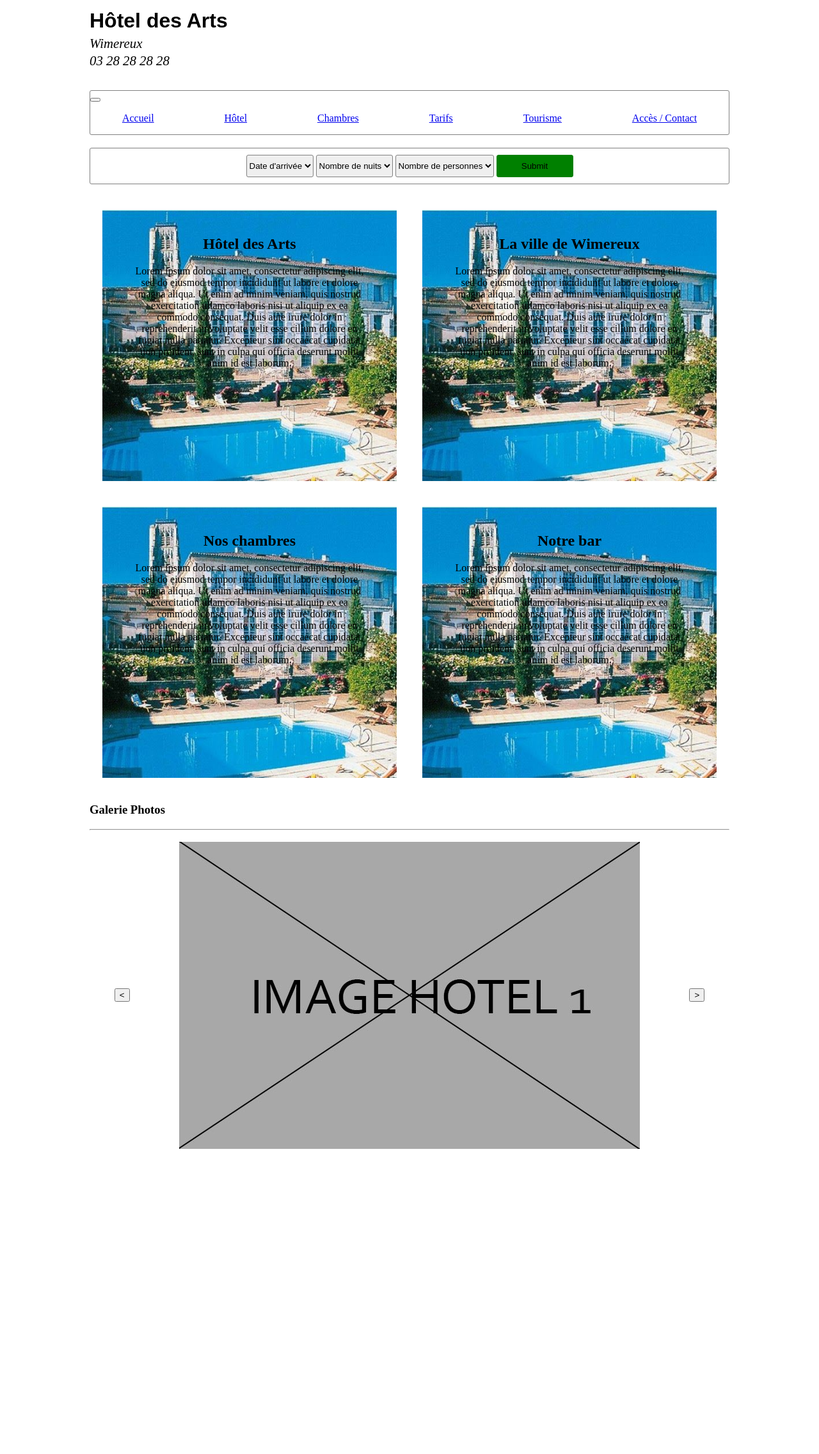
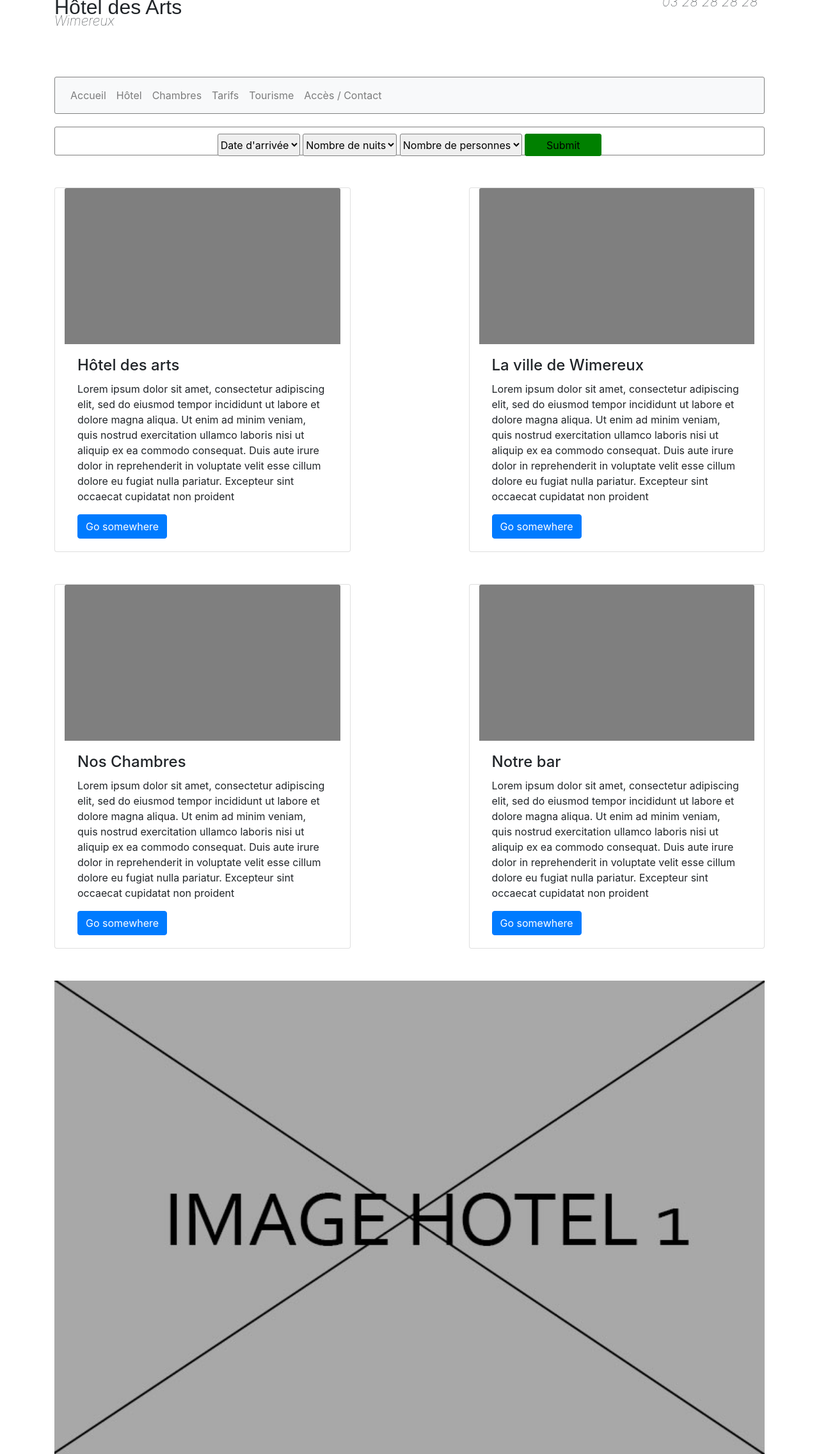
Before and after one commit to saim-correard/hotel_des_arts, a PHP site: page /php/hotel.php in a window 1280 px wide. Shown: the whole page at 64% size. Before the commit the page ends 1796 px from the top, so only its background shows below. Run offline with PHP 8.4, Linux system fonts and the light colour scheme; some libraries are stand-ins or nearby versions.

Commit message:
retake page hotel
intégration de bootstrap
changement des articles en cards
utilisation carousel bootstrap
clean du css

```diff
--- a/js/hotel.js
+++ /dev/null
@@ -1,23 +0,0 @@
-var i = 1;
-var imgElt = document.getElementById("carousel_image");
-
-imgElt.addEventListener("click", function (e) {
-	i++;
-	if (i>4)
-		i=1;
-    e.target.src ="../images/hotel_"+i+".jpg";
-});
-
-document.getElementById("left").addEventListener("click", function (e) {
-	i--;
-	if (i==0)
-		i=4;
-    imgElt.src ="../images/hotel_"+i+".jpg";
-});
-
-document.getElementById("right").addEventListener("click", function (e) {
-	i++;
-	if (i>4)
-		i=1;
-    imgElt.src ="../images/hotel_"+i+".jpg";
-});
--- a/php/hotel.php
+++ b/php/hotel.php
@@ -3,48 +3,70 @@
   <head>
     <meta charset="utf-8" />
     <link rel="stylesheet" href="../style.css"/>
+    <link rel="stylesheet" href="https://maxcdn.bootstrapcdn.com/bootstrap/4.0.0-beta/css/bootstrap.min.css" integrity="sha384-/Y6pD6FV/Vv2HJnA6t+vslU6fwYXjCFtcEpHbNJ0lyAFsXTsjBbfaDjzALeQsN6M" crossorigin="anonymous">
     <title>Hôtel des Arts</title>
   </head>
 
-    <body>
+  <body class="container">
     <?php include("header.php"); ?>
-
     <?php include("resarapide.php"); ?>
 
-        <section id="hotel">
-            <section class="ligneArticleHotel">
-                <article class="articleHotel">
-                    <h2> Hôtel des Arts </h2>
-                    <p> Lorem ipsum dolor sit amet, consectetur adipiscing elit, sed do eiusmod tempor incididunt ut labore et dolore magna aliqua. Ut enim ad minim veniam, quis nostrud exercitation ullamco laboris nisi ut aliquip ex ea commodo consequat. Duis aute irure dolor in reprehenderit in voluptate velit esse cillum dolore eu fugiat nulla pariatur. Excepteur sint occaecat cupidatat non proident, sunt in culpa qui officia deserunt mollit anim id est laborum.</p>
-                </article>
-                <article class="articleHotel">
-                    <h2> La ville de Wimereux </h2>
-                    <p> Lorem ipsum dolor sit amet, consectetur adipiscing elit, sed do eiusmod tempor incididunt ut labore et dolore magna aliqua. Ut enim ad minim veniam, quis nostrud exercitation ullamco laboris nisi ut aliquip ex ea commodo consequat. Duis aute irure dolor in reprehenderit in voluptate velit esse cillum dolore eu fugiat nulla pariatur. Excepteur sint occaecat cupidatat non proident, sunt in culpa qui officia deserunt mollit anim id est laborum.</p>
-                </article>
-            </section>
-            <section class="ligneArticleHotel">
-                <article class="articleHotel">
-                    <h2> Nos chambres </h2>
-                    <p> Lorem ipsum dolor sit amet, consectetur adipiscing elit, sed do eiusmod tempor incididunt ut labore et dolore magna aliqua. Ut enim ad minim veniam, quis nostrud exercitation ullamco laboris nisi ut aliquip ex ea commodo consequat. Duis aute irure dolor in reprehenderit in voluptate velit esse cillum dolore eu fugiat nulla pariatur. Excepteur sint occaecat cupidatat non proident, sunt in culpa qui officia deserunt mollit anim id est laborum.</p>
-                </article>
-                <article class="articleHotel">
-                    <h2> Notre bar </h2>
-                    <p> Lorem ipsum dolor sit amet, consectetur adipiscing elit, sed do eiusmod tempor incididunt ut labore et dolore magna aliqua. Ut enim ad minim veniam, quis nostrud exercitation ullamco laboris nisi ut aliquip ex ea commodo consequat. Duis aute irure dolor in reprehenderit in voluptate velit esse cillum dolore eu fugiat nulla pariatur. Excepteur sint occaecat cupidatat non proident, sunt in culpa qui officia deserunt mollit anim id est laborum.</p>
-                </article>
-            </section>
-        </section>
-
-        <section>
-          <h3> Galerie Photos </h3>
-          <hr>
-          <div id="carousel">
-            <button id="left"><</button>
-            <img id="carousel_image" src="../images/hotel_1.jpg" alt="image de l'hôtel"/>
-            <button id="right">></button>
+    <section class="container">
+      <div class="row justify-content-between ligneArticleHotel">
+        <div class="card col-lg-5">
+          <img class="card-img-top" src="../images/card.jpg" alt="Card image cap">
+          <div class="card-body">
+            <h4 class="card-title">Hôtel des arts</h4>
+            <p class="card-text">Lorem ipsum dolor sit amet, consectetur adipiscing elit, sed do eiusmod tempor incididunt ut labore et dolore magna aliqua. Ut enim ad minim veniam, quis nostrud exercitation ullamco laboris nisi ut aliquip ex ea commodo consequat. Duis aute irure dolor in reprehenderit in voluptate velit esse cillum dolore eu fugiat nulla pariatur. Excepteur sint occaecat cupidatat non proident</p>
+            <a href="#" class="btn btn-primary">Go somewhere</a>
+          </div>
+        </div>
+        <div class="card col-lg-5">
+          <img class="card-img-top" src="../images/card.jpg" alt="Card image cap">
+          <div class="card-body">
+            <h4 class="card-title">La ville de Wimereux</h4>
+            <p class="card-text">Lorem ipsum dolor sit amet, consectetur adipiscing elit, sed do eiusmod tempor incididunt ut labore et dolore magna aliqua. Ut enim ad minim veniam, quis nostrud exercitation ullamco laboris nisi ut aliquip ex ea commodo consequat. Duis aute irure dolor in reprehenderit in voluptate velit esse cillum dolore eu fugiat nulla pariatur. Excepteur sint occaecat cupidatat non proident</p>
+            <a href="#" class="btn btn-primary">Go somewhere</a>
+          </div>
+        </div>
+      </div>
+      <div class="row justify-content-between ligneArticleHotel">
+        <div class="card col-lg-5">
+          <img class="card-img-top" src="../images/card.jpg" alt="Card image cap">
+          <div class="card-body">
+            <h4 class="card-title">Nos Chambres</h4>
+            <p class="card-text">Lorem ipsum dolor sit amet, consectetur adipiscing elit, sed do eiusmod tempor incididunt ut labore et dolore magna aliqua. Ut enim ad minim veniam, quis nostrud exercitation ullamco laboris nisi ut aliquip ex ea commodo consequat. Duis aute irure dolor in reprehenderit in voluptate velit esse cillum dolore eu fugiat nulla pariatur. Excepteur sint occaecat cupidatat non proident</p>
+            <a href="#" class="btn btn-primary">Go somewhere</a>
+          </div>
+        </div>
+        <div class="card col-lg-5">
+          <img class="card-img-top" src="../images/card.jpg" alt="Card image cap">
+          <div class="card-body">
+            <h4 class="card-title">Notre bar</h4>
+            <p class="card-text">Lorem ipsum dolor sit amet, consectetur adipiscing elit, sed do eiusmod tempor incididunt ut labore et dolore magna aliqua. Ut enim ad minim veniam, quis nostrud exercitation ullamco laboris nisi ut aliquip ex ea commodo consequat. Duis aute irure dolor in reprehenderit in voluptate velit esse cillum dolore eu fugiat nulla pariatur. Excepteur sint occaecat cupidatat non proident</p>
+            <a href="#" class="btn btn-primary">Go somewhere</a>
+          </div>
+        </div>
       </div>
     </section>
 
-        <script src="../js/hotel.js"></script>
+    <section id="carouselExampleSlidesOnly" class="carousel slide" data-ride="carousel">
+      <div class="carousel-inner">
+        <div class="carousel-item active">
+          <img class="d-block w-100" src="../images/hotel_1.jpg" alt="First slide">
+        </div>
+        <div class="carousel-item">
+          <img class="d-block w-100" src="../images/hotel_2.jpg" alt="Second slide">
+        </div>
+        <div class="carousel-item">
+          <img class="d-block w-100" src="../images/hotel_1.jpg" alt="Third slide">
+        </div>
+        <div class="carousel-item">
+          <img class="d-block w-100" src="../images/hotel_2.jpg" alt="Fourth slide">
+        </div>
+      </div>
+    </section>
 
+    <?php include("js_bootstrap.php"); ?>
   </body>
 </html>
--- a/style.css
+++ b/style.css
@@ -85,34 +85,9 @@ nav ul {
 }
 
 /* PAGE #HOTEL */
-#hotel {
-  display flex;
-  flex-direction: column;
-  justify-content: space-between;
-}
-
-#hotel section {
-  display: flex;
-  justify-content: space-between;
-}
-
-.articleHotel{
-  background-image: url("images/article_hotel_bg.jpg");
-  background-repeat:no-repeat;
-  background-size:100%;
-  width:384px;
-  height:384px;
-  text-align: center;
-  margin: 2% 2%;
-  padding: 2% 5%;
-}
-
-#carousel {
-  width:100%;
-  justify-content: space-around;
-  display:flex;
-  align-items: center;
-  padding:10px 0px;
+.ligneArticleHotel
+{
+  margin:50px 0px;
 }
 
 /* PAGE #TOURISME */
```
Also changed, not shown: images/article_hotel_bg.jpg (deleted), images/card.jpg (added). Lines whose indentation alone changed are shown as unchanged.
